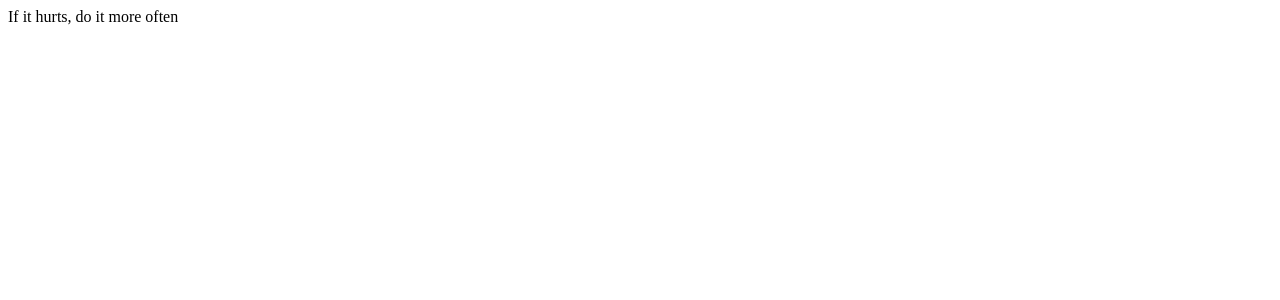
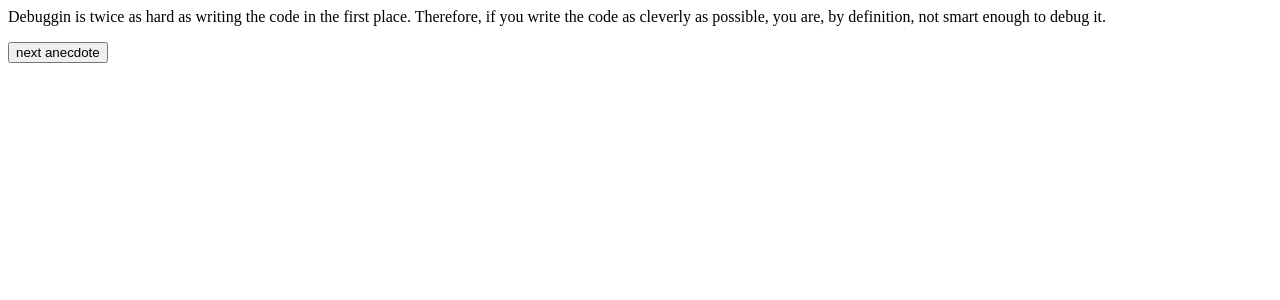
Before and after one commit to litaoz/fullstackopen, a React (Create React App) app in the folder part1/anecdotes/: page / in a window 1280 px wide. Shown: the top 300 px of the page. Built offline with nearby package versions, Linux system fonts and the light colour scheme.

Commit message:
1.12 anecdotes updated

```diff
--- a/part1/anecdotes/src/App.js
+++ b/part1/anecdotes/src/App.js
@@ -1,19 +1,28 @@
 import React, {useState} from 'react'
 
-function App() {
+const App = () => {
   const anecdotes = [
     'If it hurts, do it more often',
-    'Ading manpower to a late software project makes it later!',
+    'Adding manpower to a late software project makes it later!',
     'The first 90 percent of the code accounts for the first 10 percent of the development time... The remaining 10 percent of the code accounts for the other 90 percent of the development time.',
     'Any fool can write code that a computer cna understand. Good programmers write code that humans can understand.',
     'Premature optimization is the root of all evil.',
     'Debuggin is twice as hard as writing the code in the first place. Therefore, if you write the code as cleverly as possible, you are, by definition, not smart enough to debug it.'
   ]
 
-  const [selected, setSelected] = useState(0)
+  const randomInt = (num) => {
+    // Returns a int from [0, num)
+    return Math.floor(Math.random() * num)
+  }
+
+  const [selected, setSelected] = useState(randomInt(anecdotes.length))
+
   return (
     <div>
       {anecdotes[selected]}
+      <p>
+        <button onClick={() => {setSelected(randomInt(anecdotes.length))}}>next anecdote</button>
+      </p>
     </div>
   );
 }
```
